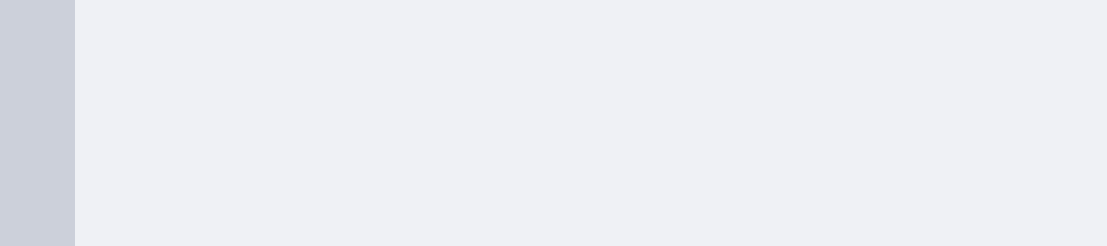
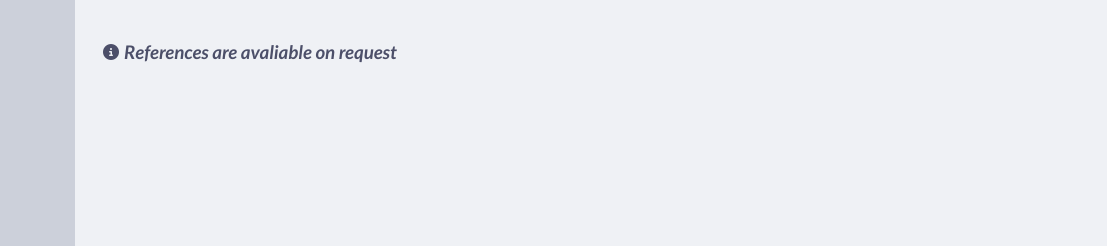
Before and after one commit to Boxit379/resume, a plain HTML site: page index.html in a window 1280 px wide. Shown: the part 354-600 px from the top of the page, 173-1280 px from the left. Drawn offline with Linux system fonts and the light colour scheme.

Commit message:
added reference info

```diff
--- a/index.html
+++ b/index.html
@@ -88,6 +88,11 @@
                     <p>I have been learning web development for over 3 years now, working on various projects and contributing to Github repositories. This resume was made using HTML, and you can view the code on the <button id="github2" onclick="window.location.href = 'https://github.com/Boxit379/resume'"><h4>Github repository</h4></button>.</p>
                 </div>
             </div>
+            <br>
+            <div class="info">
+                <i class="fa-solid fa-circle-info"></i>
+                <h3>References are avaliable on request</h3>
+            </div>
         </div>
     </div>
     <script src="https://kit.fontawesome.com/bfaa57d2a3.js" crossorigin="anonymous"></script>
```
